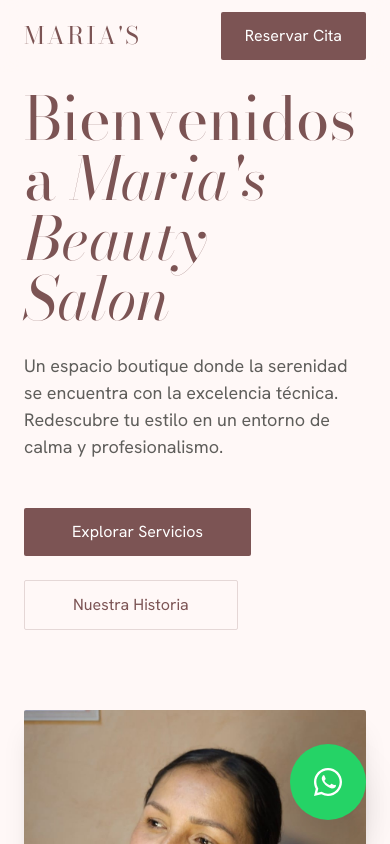
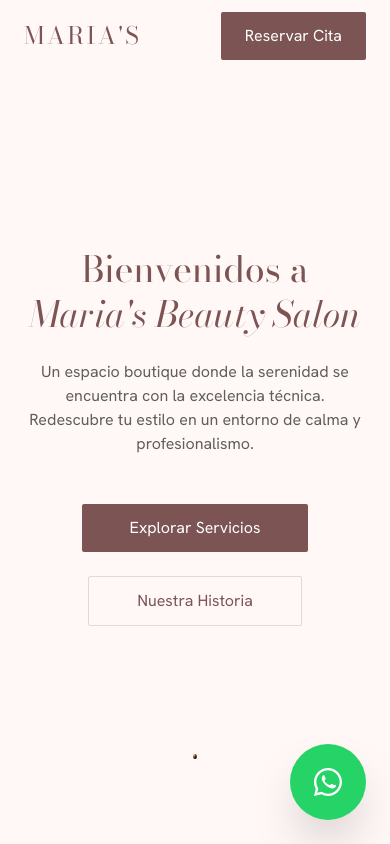
Before and after one commit to JustinAdame13/marias-salon, a React (Vite) app: page / in a window 390 px wide. Shown: the top 844 px of the page. Built offline with nearby package versions, Linux system fonts and the light colour scheme.

Commit message:
mejorando responsividad movil

```diff
--- a/src/components/Hero.jsx
+++ b/src/components/Hero.jsx
@@ -7,19 +7,20 @@ const Hero = () => {
     <section className="relative min-h-screen flex items-center overflow-hidden pt-4">
       <div className="max-w-container-max mx-auto px-md grid md:grid-cols-2 gap-xl items-center">
 
-        {/* Columna izquierda — entra desde la izquierda */}
+        {/* Columna izquierda — centrada en mobile, izquierda en desktop */}
         <motion.div
           variants={fadeLeft}
           initial="hidden"
           whileInView="visible"
           viewport={{ once: false, amount: 0.3 }}
+          className="text-center md:text-left"
         >
           <motion.h1
             variants={fadeUp}
             initial="hidden"
             whileInView="visible"
             transition={{ delay: 0.2 }}
-            className="font-['Bodoni_Moda'] text-6xl md:text-8xl text-primary leading-none mb-md"
+            className="font-['Bodoni_Moda'] text-4xl sm:text-5xl md:text-8xl text-primary leading-tight md:leading-none mb-md"
             viewport={{ once: false, amount: 0.3 }}
           >
             Bienvenidos a{' '}
@@ -33,7 +34,7 @@ const Hero = () => {
             initial="hidden"
             whileInView="visible"
             transition={{ delay: 0.55 }}
-            className="font-body-md text-body-lg text-secondary max-w-prose mb-lg"
+            className="font-body-md text-body-md md:text-body-lg text-secondary max-w-prose mx-auto md:mx-0 mb-lg"
             viewport={{ once: false, amount: 0.3 }}
           >
             Un espacio boutique donde la serenidad se encuentra
@@ -46,7 +47,7 @@ const Hero = () => {
             initial="hidden"
             whileInView="visible"
             transition={{ delay: 0.85 }}
-            className="flex gap-md flex-wrap"
+            className="flex gap-md flex-wrap justify-center md:justify-start"
             viewport={{ once: false, amount: 0.3 }}
           >
             <a
@@ -64,16 +65,16 @@ const Hero = () => {
           </motion.div>
         </motion.div>
 
-        {/* Columna derecha — entra desde la derecha */}
+        {/* Columna derecha — foto, con techo de tamaño en mobile */}
         <motion.div
           variants={fadeRight}
           initial="hidden"
           whileInView="visible"
           transition={{ delay: 0.2 }}
-          className="relative flex justify-end"
+          className="relative mt-lg md:mt-0"
           viewport={{ once: false, amount: 0.3 }}
         >
-          <div className="w-full aspect-[4/5] relative rounded-sm overflow-hidden shadow-xl">
+          <div className="w-full max-w-xs sm:max-w-sm md:max-w-none aspect-[4/5] relative rounded-sm overflow-hidden shadow-xl mx-auto md:mx-0">
             <img
               src={fotoMaria}
               alt="Maria Guadalupe García Rentería, estilista profesional en Maria's Beauty Salon"
@@ -83,7 +84,7 @@ const Hero = () => {
 
           <motion.div
             initial={{ opacity: 0, y: 20 }}
-          whileInView={{ opacity: 1, y: 0 }}  // ← cambio
+            whileInView={{ opacity: 1, y: 0 }}
             transition={{ delay: 1.1, duration: 1.2, ease: [0.16, 1, 0.3, 1] }}
             viewport={{ once: false, amount: 0.3 }}
             className="absolute -bottom-8 -left-4 bg-surface-container-low p-lg border border-outline-variant/10 shadow-lg hidden md:block rounded-sm"
```
Lines whose indentation alone changed are shown as unchanged.
